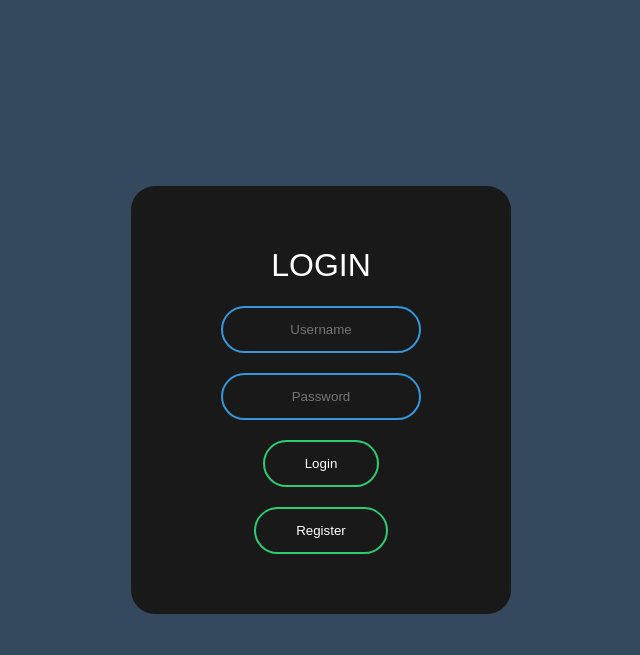
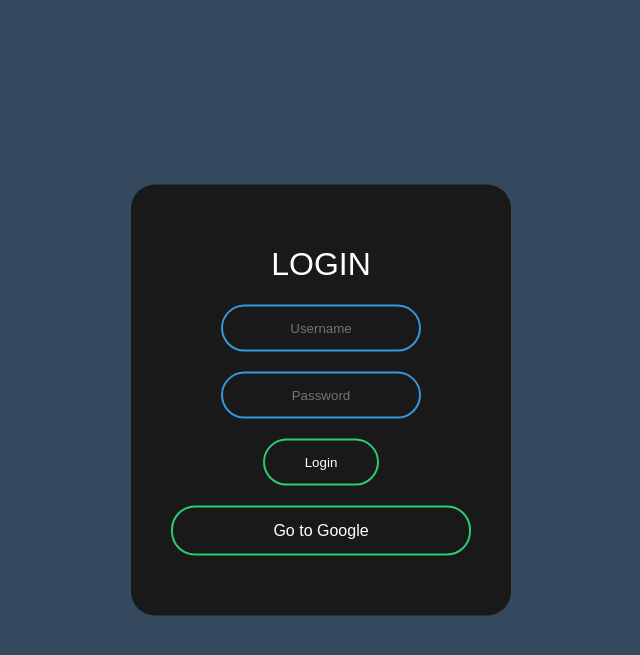
Before and after one commit to jirayuwat12/nginx, a PHP site: page /login/test.html in a window 1280 px wide. Shown: the top 655 px of the page, without its empty margins (319-959 px from the left). Run offline with PHP 8.4, Linux system fonts and the light colour scheme.

Commit message:
regist_btn

```diff
--- a/login/login.php
+++ b/login/login.php
@@ -11,7 +11,7 @@
         <input type="text" name="username" placeholder="Username" required>
         <input type="password" name="pass" placeholder="Password" required>
         <input type="submit" value="Login">
-        <input type="button" onclick="location.href='frm_register.php';" value="Regist" />
+        <a href="frm_register.php" class="button">Regist</a>
       </form>
     </div>
   </body>
--- a/login/style_login.css
+++ b/login/style_login.css
@@ -1,3 +1,10 @@
+a.button {
+  -webkit-appearance: button;
+  -moz-appearance: button;
+  appearance: button;
+  text-decoration: none;
+  color: initial;
+}
 body {
   margin: 0;
   padding: 0;
@@ -38,7 +45,7 @@ body {
   width: 280px;
   border-color: #2ecc71;
 }
-.box input[type="submit"], .box input[typee="button"] {
+.box input[type="submit"], .box input[typee="button"],a.button {
   border: 0;
   background: none;
   display: block;
@@ -52,9 +59,9 @@ body {
   transition: 0.25s;
   cursor: pointer;
 }
-.box input[type="submit"]:hover , .box input[typee="button"]:hover{
+.box input[type="submit"]:hover , .box input[typee="button"]:hover,a.button:hover{
   background: #2ecc71;
 }
-.box input[type="submit"]:active , .box input[typee="button"]:active{
+.box input[type="submit"]:active , .box input[typee="button"]:active,a.button:active{
   background: #2ab766;
 }
--- a/login/test.html
+++ b/login/test.html
@@ -11,9 +11,7 @@
         <input type="text" name="username" placeholder="Username" required>
         <input type="password" name="pass" placeholder="Password" required>
         <input type="submit" value="Login">
-        <form class="" action="frm_register.php" method="post">
-          <input type="submit" name="" value="Register">
-        </form>
+        <a href="http://google.com" class="button">Go to Google</a>
       </form>
     </div>
   </body>
```
